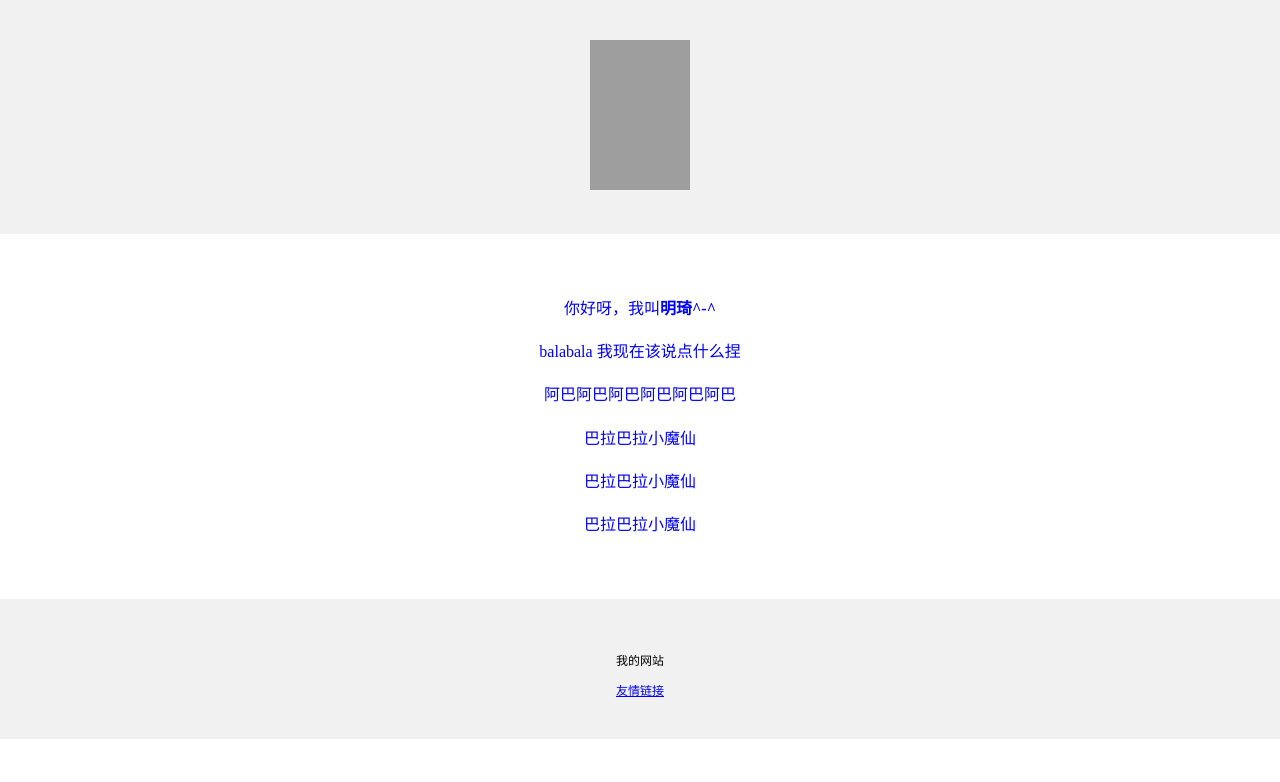
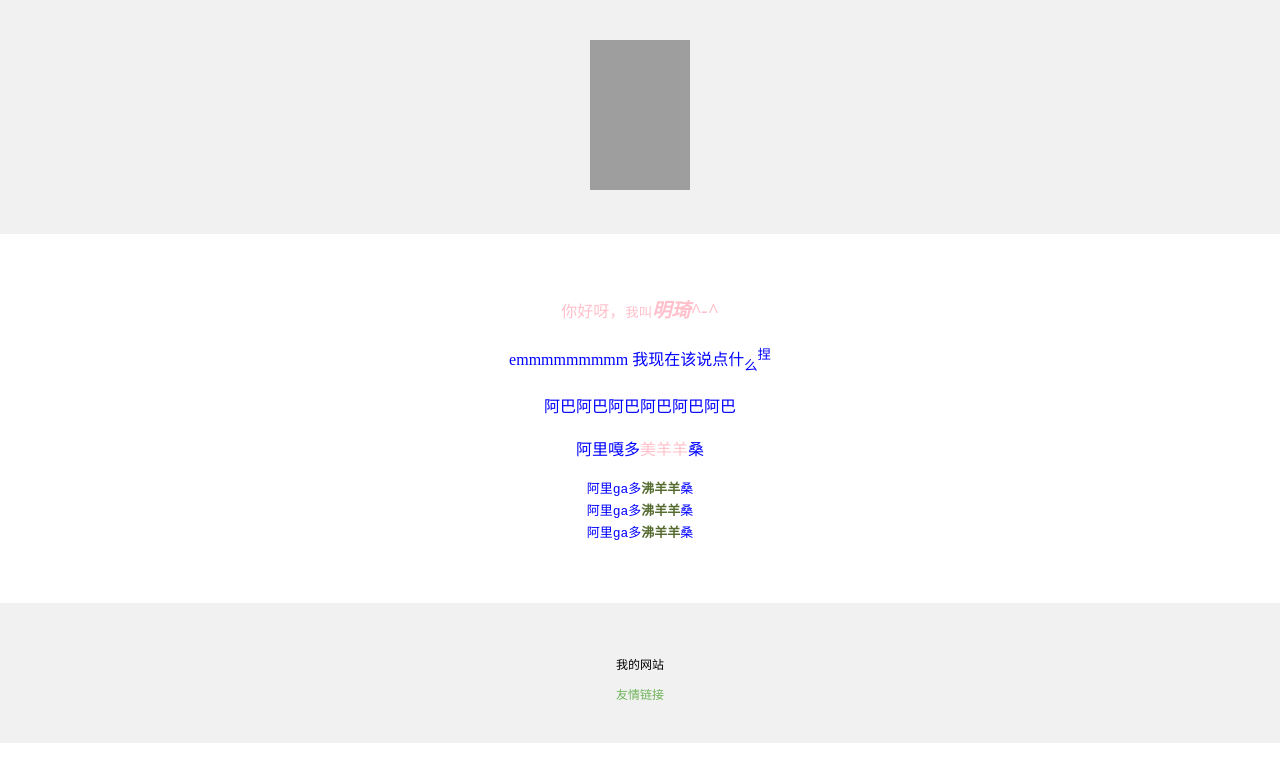
Before and after one commit to xiaoyaog7/mingqi, a plain HTML site: page index.html in a window 1280 px wide. Drawn offline with Linux system fonts and the light colour scheme; grey boxes are pictures that could not be loaded.

Commit message:
Add files via upload

```diff
--- a/index.html
+++ b/index.html
@@ -1,5 +1,5 @@
 <!DOCTYPE html>
-<html lang="zh-CN">
+<html lang="zh-cn">
   <head>
     <meta charset="utf-8">
     <meta name="viewport" content="width=device-width, initial-scale=1" />
@@ -8,6 +8,8 @@
       body {
         margin: 0;
       }
+      .eh {
+    color: pink;}
     </style>
   </head>
   <body>
@@ -26,12 +28,17 @@
       padding: 15px;
       text-align: center;
     ">
-      <p>你好呀，我叫<b>明琦^-^</b></p>
-      <p>balabala 我现在该说点什么捏</p>
+      <p class="eh">你好呀，<small>我叫</small><big><b><i>明琦^-^</i></b></big></p>
+      <p>emmmmmmmmm 我现在该说点什<sub>么</sub><sup>捏</sup></p>
       <p>阿巴阿巴阿巴阿巴阿巴阿巴</p>
-      <p>巴拉巴拉小魔仙</p>
-      <p>巴拉巴拉小魔仙</p>
-      <p>巴拉巴拉小魔仙</p>
+      <p>阿里嘎多<span class="eh">美羊羊</span>桑</p>
+
+      <pre>
+阿里ga多<span style="color:darkolivegreen;font-weight:bold">沸羊羊</span>桑
+阿里ga多<span style="color:darkolivegreen;font-weight:bold">沸羊羊</span>桑
+阿里ga多<span style="color:darkolivegreen;font-weight:bold">沸羊羊</span>桑</pre>
+      <!--这是一个注释啊哈哈control+d
+      alt+光标-->
     </div>
 	  <div style="
       background-color: #f1f1f1;
@@ -40,7 +47,7 @@
       font-size: 12px;
     ">
     <p>我的网站</p>
-    <a href="https://github.com/">友情链接</a>
+    <a href="https://github.com/" style="text-decoration:none; color: rgba(42, 149, 10, 0.664);">友情链接</a>
     </div>
   </body>
 </html>
```
